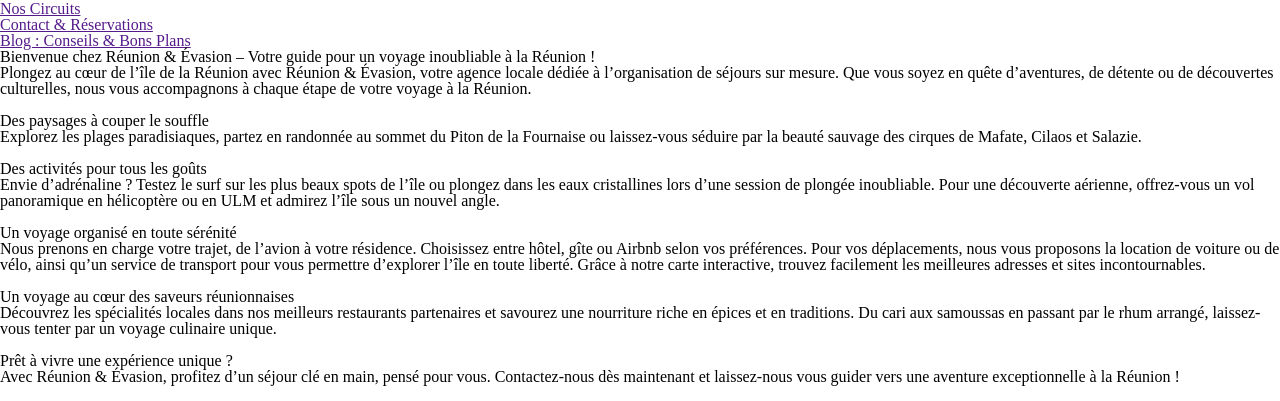
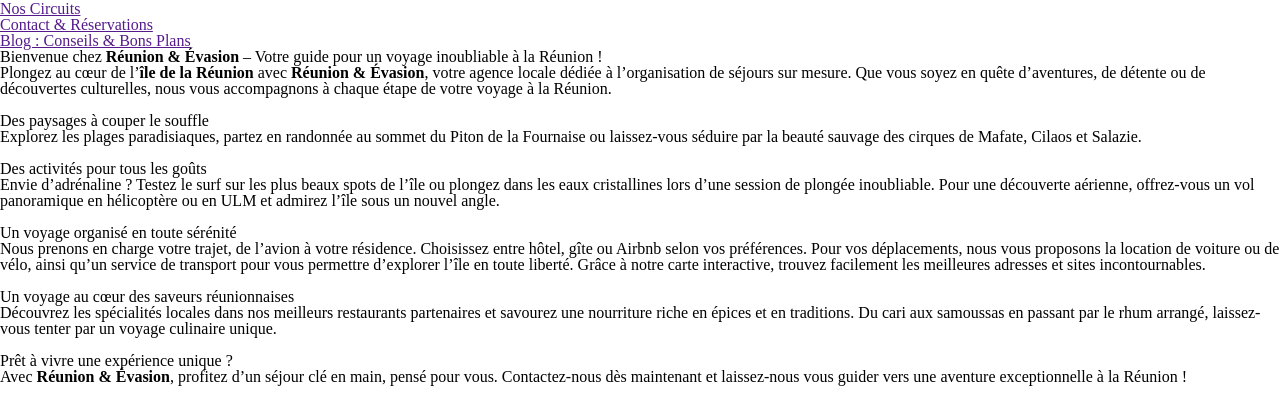
Before and after one commit to LaiPe/hb-projet-seo, a plain HTML site: page index.html in a window 1280 px wide. Shown: the part 777-1178 px from the top of the page. Drawn offline with Linux system fonts and the light colour scheme.

Commit message:
ajout balise strong sur mot ref

```diff
--- a/index.html
+++ b/index.html
@@ -26,14 +26,14 @@
     <main>
         <section id="hero">
             <h1>
-                <span>Bienvenue chez Réunion & Évasion</span>
+                <span>Bienvenue chez <strong>Réunion & Évasion</strong></span>
                 <span> – </span>
                 <span>Votre guide pour un voyage inoubliable à la Réunion !</span>
             </h1>
         </section>
         <section id="presentation">
             <div class="item-pres" id="head-pres">
-                <p>Plongez au cœur de l’île de la Réunion avec Réunion & Évasion, votre agence locale dédiée à l’organisation de séjours sur mesure. Que vous soyez en quête d’aventures, de détente ou de découvertes culturelles, nous vous accompagnons à chaque étape de votre voyage à la Réunion.
+                <p>Plongez au cœur de l’<strong>île de la Réunion</strong> avec <strong>Réunion & Évasion</strong>, votre agence locale dédiée à l’organisation de séjours sur mesure. Que vous soyez en quête d’aventures, de détente ou de découvertes culturelles, nous vous accompagnons à chaque étape de votre voyage à la Réunion.
                 </p>
                 <img src="" alt="">
             </div>
@@ -63,7 +63,7 @@
             </div>
             <div class="item-pres">
                 <h2>Prêt à vivre une expérience unique ?</h2>
-                <p>Avec Réunion & Évasion, profitez d’un séjour clé en main, pensé pour vous. Contactez-nous dès maintenant et laissez-nous vous guider vers une aventure exceptionnelle à la Réunion !
+                <p>Avec <strong>Réunion & Évasion</strong>, profitez d’un séjour clé en main, pensé pour vous. Contactez-nous dès maintenant et laissez-nous vous guider vers une aventure exceptionnelle à la Réunion !
                 </p>
                 <img src="" alt="">
             </div>
```
Also changed, not shown: Noscircuit.html (added, +10 -0 lines).
